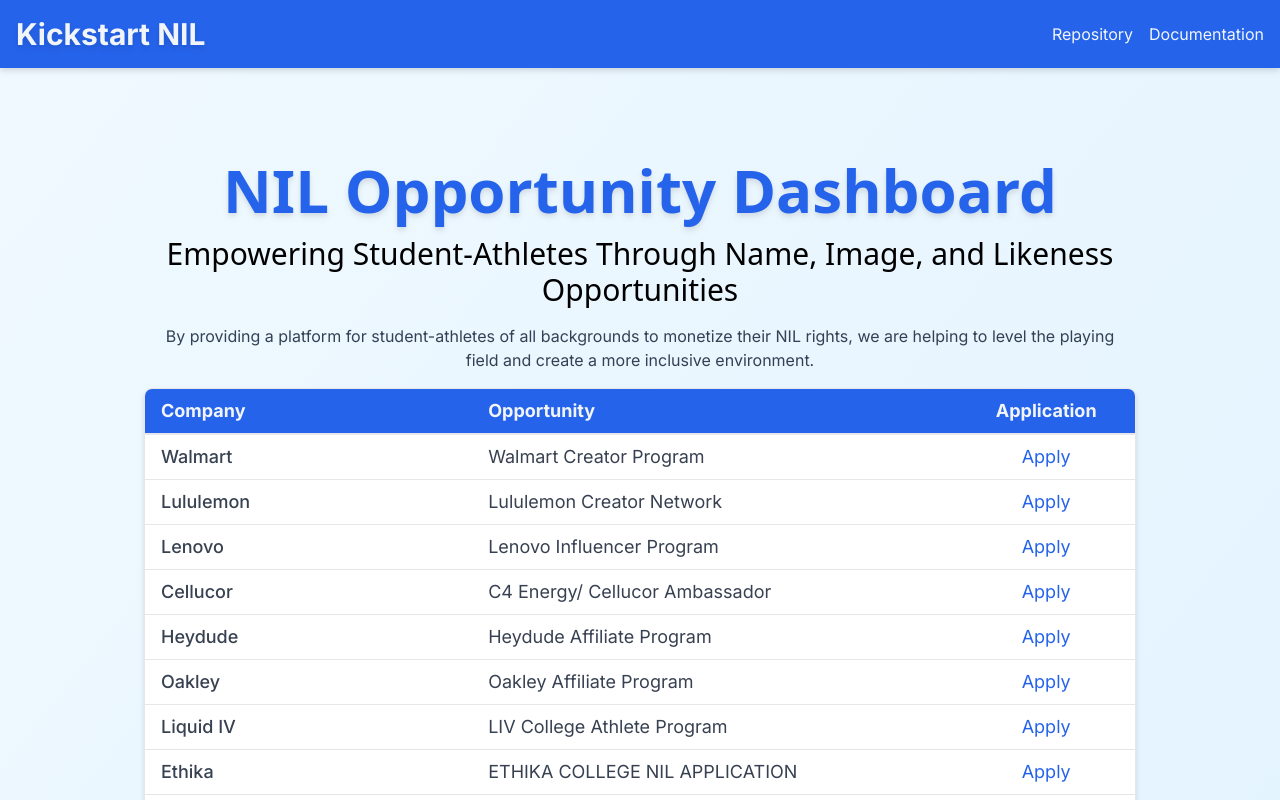
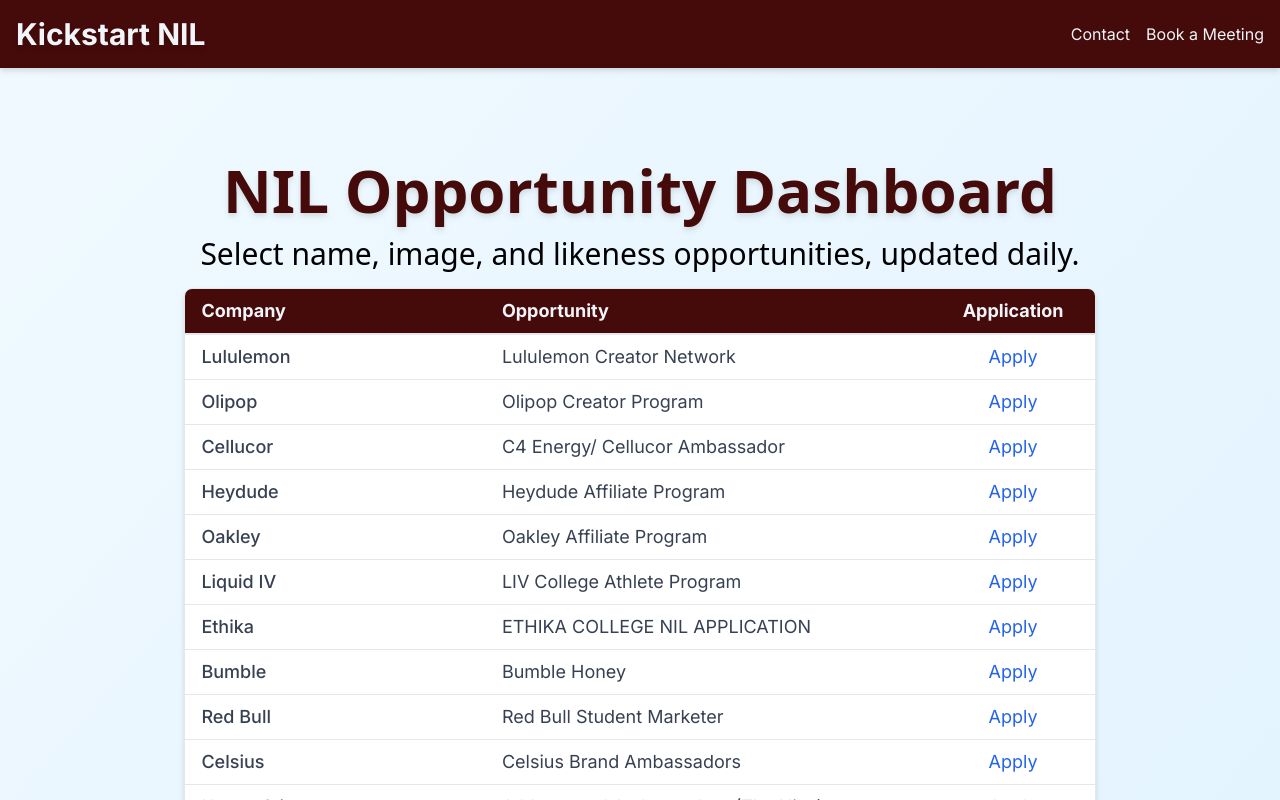
Before and after one commit to harrychaklader/vt-hacks-11, a Next.js app in the folder nil-deal-dashboard/: page / in a window 1280 px wide. Shown: the top 800 px of the page. Built offline with nearby package versions, Linux system fonts and the light colour scheme.

Commit message:
Updated UI for MVP. Changed styles and list.

```diff
--- a/nil-deal-dashboard/package.json
+++ b/nil-deal-dashboard/package.json
@@ -17,6 +17,7 @@
     "postcss": "8.4.29",
     "react": "18.2.0",
     "react-dom": "18.2.0",
+    "react-pro-sidebar": "^1.1.0-alpha.1",
     "tailwindcss": "3.3.3"
   }
 }
--- a/nil-deal-dashboard/src/app/page.js
+++ b/nil-deal-dashboard/src/app/page.js
@@ -1,7 +1,6 @@
 import AppHeader from "@/components/AppHeader"
 import AppHero from "@/components/AppHero"
 import DealList from "@/components/DealList"
-
 
 export default function Home() {
   return (
--- a/nil-deal-dashboard/src/components/AppHeader.js
+++ b/nil-deal-dashboard/src/components/AppHeader.js
@@ -1,17 +1,17 @@
 const AppHeader = () => {
     return (
-      <header className="absolute top-0 left-0 right-0 flex justify-between items-center bg-blue-600 drop-shadow-md text-slate-100 p-4">
+      <header className="absolute top-0 left-0 right-0 flex justify-between items-center bg-red-950 drop-shadow-md text-slate-100 p-4">
         <div>
           <a href="#top" className="text-slate-100 font-bold text-3xl drop-shadow-md">
             Kickstart NIL
           </a>
         </div>
         <div className="space-x-4">
-          <a href="https://github.com/harrychaklader/vt-hacks-11" target="_blank" className="text-slate-100 hover:tex-white text-base">
-            Repository
+          <a href="">
+            Contact
           </a>
-          <a href="https://harrys-documentation.gitbook.io/nil-deal-scraper/" target="_blank" className="text-slate-100 hover:text-white text-base">
-            Documentation
+          <a href="">
+            Book a Meeting
           </a>
         </div>
       </header>
--- a/nil-deal-dashboard/src/components/AppHero.js
+++ b/nil-deal-dashboard/src/components/AppHero.js
@@ -1,8 +1,8 @@
 const AppHero = () => {
     return (
-        <><h1 className="font-sans text-6xl font-bold text-center text-blue-600 drop-shadow-md m-4">NIL Opportunity Dashboard</h1>
-           <h2 className="font-sans text-3xl text-center m-4">Empowering Student-Athletes Through Name, Image, and Likeness Opportunities</h2>
-           <p className="text-slate-700 text-center m-4">By providing a platform for student-athletes of all backgrounds to monetize their NIL rights, we are helping to level the playing field and create a more inclusive environment.</p>
+        <>
+            <h1 className="font-sans text-6xl font-bold text-center text-red-950 drop-shadow-md m-4">NIL Opportunity Dashboard</h1>
+           <h2 className="font-sans text-3xl text-center m-4">Select name, image, and likeness opportunities, updated daily.</h2>
         </>
     );
 };
--- a/nil-deal-dashboard/src/components/DealList.js
+++ b/nil-deal-dashboard/src/components/DealList.js
@@ -4,7 +4,7 @@
     return (
       <div className="overflow-x-auto rounded-lg border border-gray-200 drop-shadow-md">
         <table className="min-w-full divide-y-2 divide-gray-200 bg-white text-lg">
-            <thead className="ltr:text-left rtl:text-right bg-blue-600">
+            <thead className="ltr:text-left rtl:text-right bg-red-950">
             <tr>
                 <th className="text-left whitespace-nowrap px-4 py-2 font-bold text-slate-100">Company</th>
                 <th className="text-left whitespace-nowrap px-4 py-2 font-bold text-slate-100">Opportunity</th>
--- a/nil-deal-dashboard/src/deal-info.json
+++ b/nil-deal-dashboard/src/deal-info.json
@@ -1,18 +1,14 @@
 [
-    {
-        "url": "https://www.walmartcreator.com/splash?ebebhghdefhbdjldreibbfljnbirebktvvuvighttigg&gclid=CjwKCAjwgZCoBhBnEiwAz35Rwj-GyQLv-VdUb-bs4mWJF3b-lSfCZkix6gMOnlp9AuAmZr214t2UWhoCmDMQAvD_BwE&gclsrc=aw.ds",
-        "title": "Walmart Creator Program",
-        "company": "Walmart"
-    },
     {
         "url": "https://lululemon-connect.creatoriq.com/connect#welcome",
         "title": "Lululemon Creator Network",
         "company": "Lululemon"
     },
     {
-        "url": "https://www.lenovo.com/us/en/studentinfluencer/",
-        "title": "Lenovo Influencer Program",
-        "company": "Lenovo"
+        "url": "https://drinkolipop.com/pages/affiliate-program",
+        "title": "Olipop Creator Program",
+        "company": "Olipop"
+
     },
     {
         "url": "https://cellucor.com/pages/ambassadors",
```
Also changed, not shown: nil-deal-dashboard/deal-scraper/recent-deals.json (+19 -0 lines), 2 other files (tests, documents, lock files or other folders).
